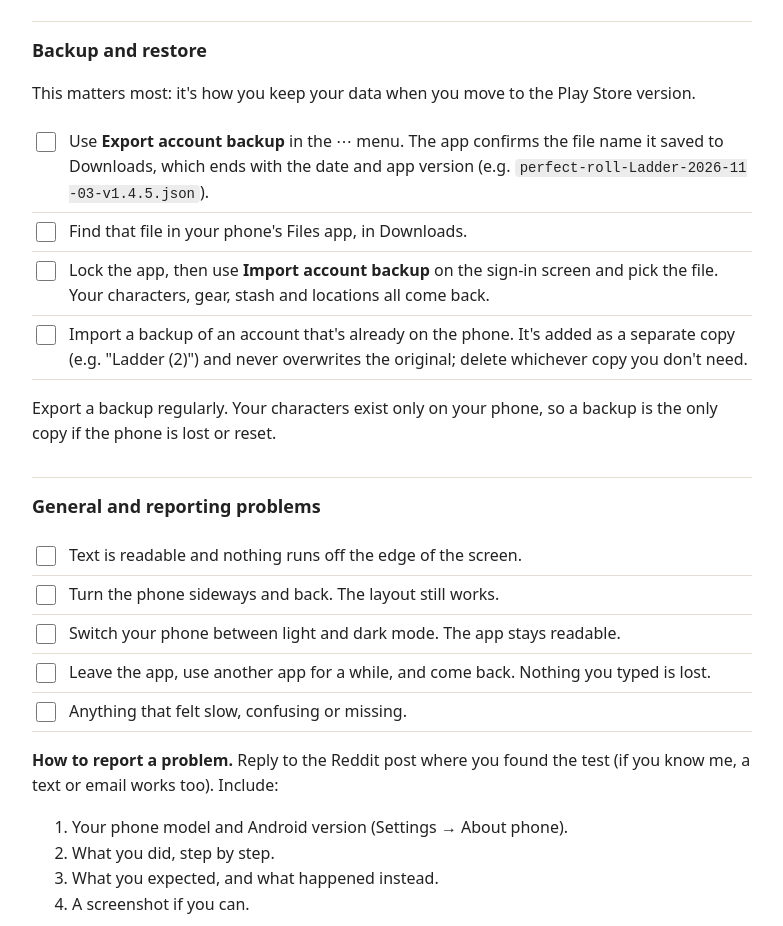
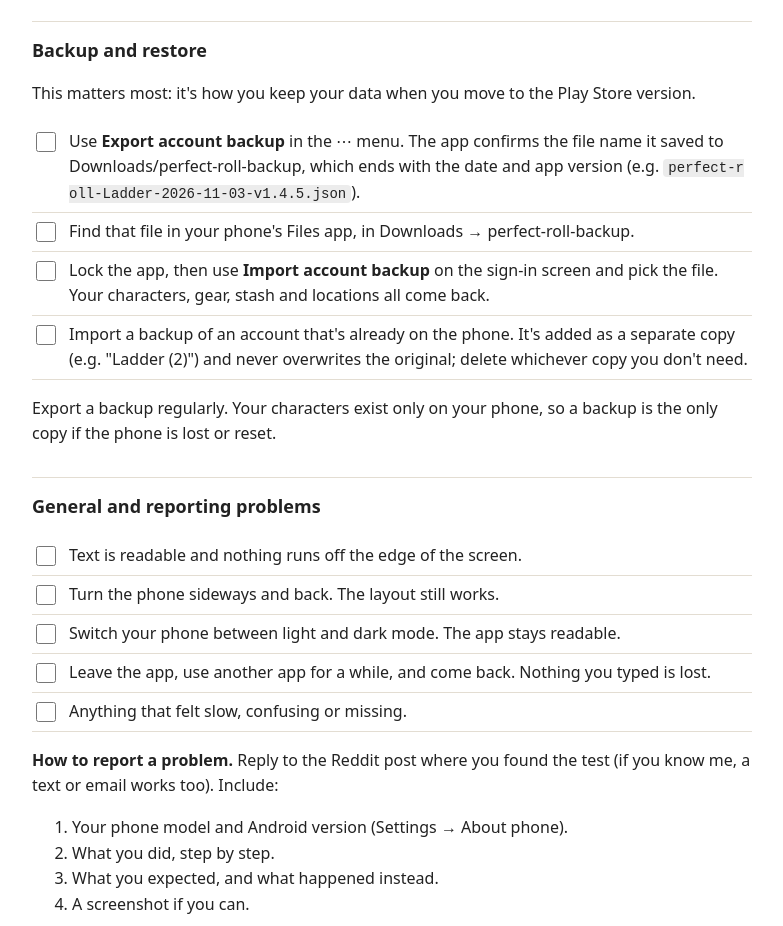
Before and after one commit to jlyle/D2r-gear, a plain HTML site: page testing.html in a window 1280 px wide. Shown: the part 4240-5166 px from the top of the page, without its empty margins (248-1031 px from the left). Drawn offline with Linux system fonts and the light colour scheme.

Commit message:
Save backups to Downloads/perfect-roll-backup and open Import there
Co-Authored-By: Claude Opus 5.5 <noreply@anthropic.com>
Claude-Session: https://claude.ai/code/session_019fFyhW3eRZxddDWWpPUm2X

```diff
--- a/testing.html
+++ b/testing.html
@@ -109,8 +109,8 @@
 <h2>Backup and restore</h2>
 <p>This matters most: it's how you keep your data when you move to the Play Store version.</p>
 <ul class="checks">
-<li><label><input type="checkbox" data-k="c36"> <span>Use <b>Export account backup</b> in the ⋯ menu. The app confirms the file name it saved to Downloads, which ends with the date and app version (e.g. <code>perfect-roll-Ladder-2026-11-03-v1.4.5.json</code>).</span></label></li>
-<li><label><input type="checkbox" data-k="c37"> <span>Find that file in your phone's Files app, in Downloads.</span></label></li>
+<li><label><input type="checkbox" data-k="c36"> <span>Use <b>Export account backup</b> in the ⋯ menu. The app confirms the file name it saved to Downloads/perfect-roll-backup, which ends with the date and app version (e.g. <code>perfect-roll-Ladder-2026-11-03-v1.4.5.json</code>).</span></label></li>
+<li><label><input type="checkbox" data-k="c37"> <span>Find that file in your phone's Files app, in Downloads → perfect-roll-backup.</span></label></li>
 <li><label><input type="checkbox" data-k="c38"> <span>Lock the app, then use <b>Import account backup</b> on the sign-in screen and pick the file. Your characters, gear, stash and locations all come back.</span></label></li>
 <li><label><input type="checkbox" data-k="c39"> <span>Import a backup of an account that's already on the phone. It's added as a separate copy (e.g. "Ladder (2)") and never overwrites the original; delete whichever copy you don't need.</span></label></li>
 </ul>
```
